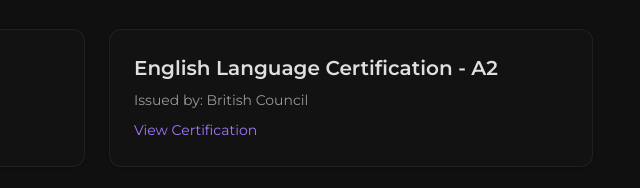
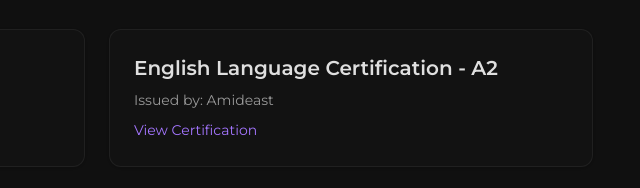
Before and after one commit to amriOmaar/portfolio, an Astro site: page / in a window 1280 px wide. Shown: the part 844-1032 px from the top of the page, 543-1183 px from the left. Built offline with nearby package versions, Linux system fonts and the light colour scheme; Astro itself is replaced by a stand-in of ours; some packages are replaced by stand-ins of ours; no server answers; the database is empty.

Commit message:
updates certif section

```diff
--- a/src/components/certifications.astro
+++ b/src/components/certifications.astro
@@ -7,8 +7,8 @@ const certifications = [
   },
   {
     title: "English Language Certification - A2",
-    issuer: "British Council",
-    link: "#",
+    issuer: "Amideast",
+    link: "https://www.amideast.org/tunisia/learn-english",
   },
   {
     title: "Docker for Developers",
```
